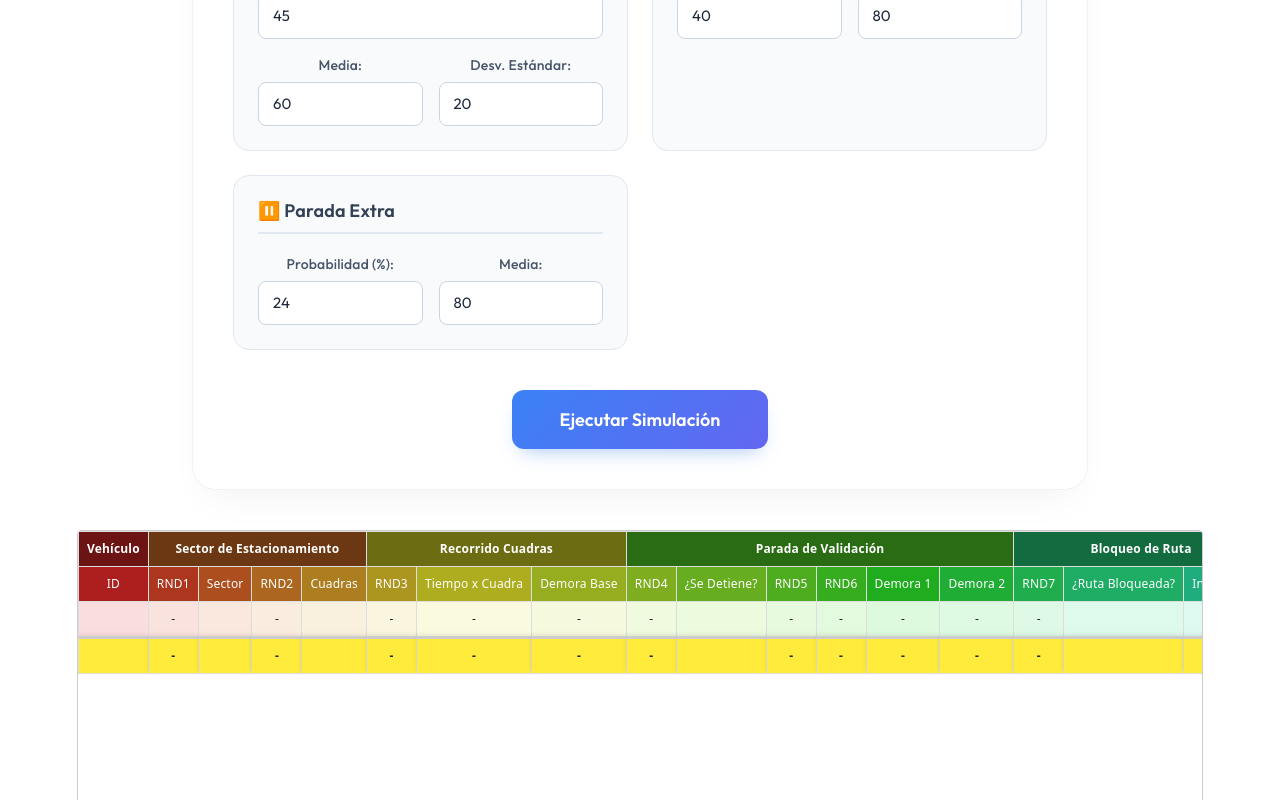
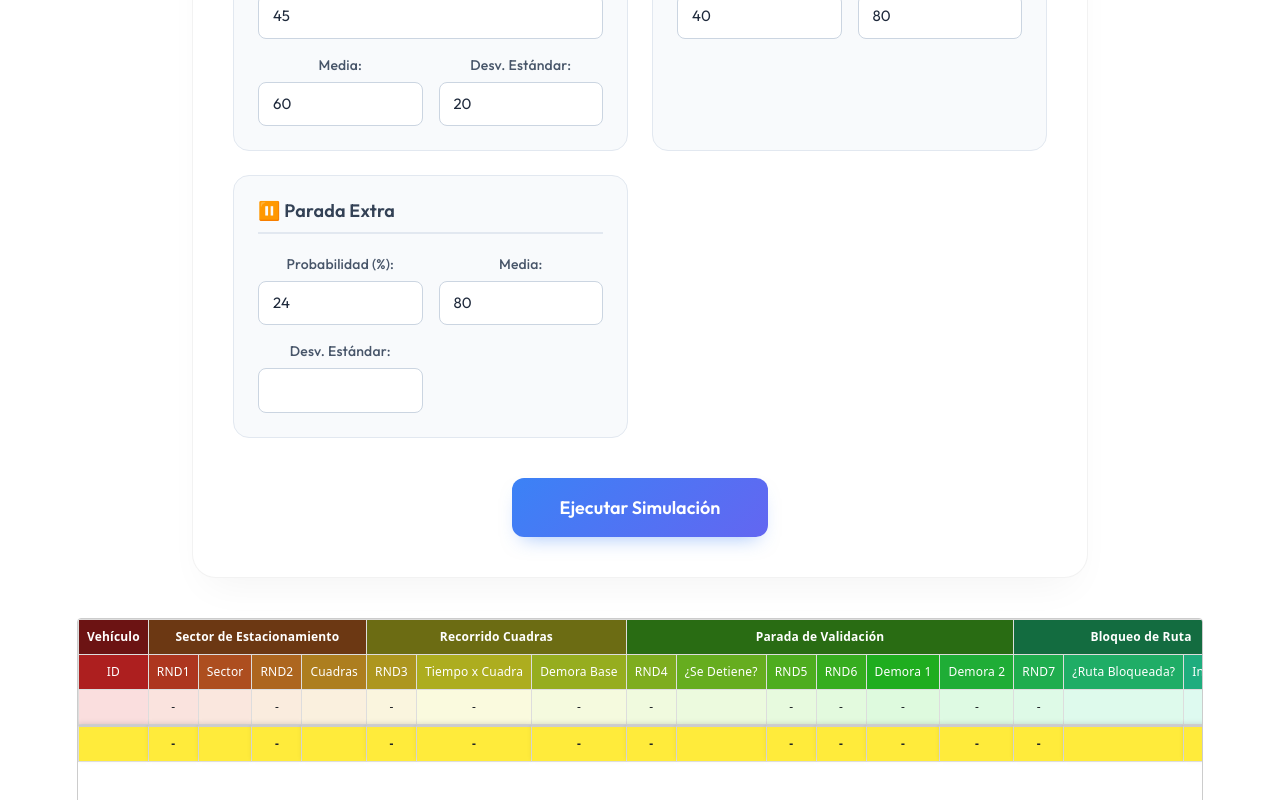
Before and after one commit to BrisaDiaz/SIM-TP3-2026, a React (Vite) app: page / in a window 1280 px wide. Shown: the part 1084-1884 px from the top of the page. Built offline with nearby package versions, Linux system fonts and the light colour scheme.

Commit message:
Se agregan las validaciones de los inputs

```diff
--- a/src/componentes/FormularioDatosModificables.jsx
+++ b/src/componentes/FormularioDatosModificables.jsx
@@ -48,7 +48,7 @@ const FormularioDatosModificables = ({ onSubmitData }) => {
   return (
     <section className={styles.formContainer}>
       <div className={styles.header}>
-        <h2>TP Simulación Parqueando</h2>
+        <h2>TP Simulación Parqueando G19</h2>
         <p>Configuración de Parámetros de la Simulación</p>
       </div>
 
@@ -61,17 +61,17 @@ const FormularioDatosModificables = ({ onSubmitData }) => {
             <div className={styles.inputGrid + ' ' + styles.threeColumns}>
               <div className={styles.inputGroup}>
                 <label>Cantidad a simular:</label>
-                <input type="number" {...register('filasSimular', { required: true })} />
+                <input type="number" {...register('filasSimular', { required: true })} min={1} />
                 {errors.filasSimular && <span className={styles.errorText}>Campo obligatorio</span>}
               </div>
               <div className={styles.inputGroup}>
                 <label>Cantidad a mostrar:</label>
-                <input type="number" {...register('filasMostrar', { required: true })} />
+                <input type="number" {...register('filasMostrar', { required: true })} min={1} />
                 {errors.filasMostrar && <span className={styles.errorText}>Campo obligatorio</span>}
               </div>
               <div className={styles.inputGroup}>
                 <label>Mostrar desde:</label>
-                <input type="number" {...register('filaDesde', { required: true })} />
+                <input type="number" {...register('filaDesde', { required: true })} min={1} />
                 {errors.filaDesde && <span className={styles.errorText}>Campo obligatorio</span>}
               </div>
             </div>
@@ -83,17 +83,17 @@ const FormularioDatosModificables = ({ onSubmitData }) => {
             <div className={styles.inputGrid}>
               <div className={styles.inputGroup + ' ' + styles.fullWidth} style={{gridColumn: '1 / -1'}}>
                 <label>Probabilidad (%):</label>
-                <input type="number" step="any" {...register('probCercano', { required: true })} />
+                <input type="number" step="any" {...register('probCercano', { required: true })} max={100} />
                 {errors.probCercano && <span className={styles.errorText}>Obligatorio</span>}
               </div>
               <div className={styles.inputGroup}>
                 <label>Mínimo (A):</label>
-                <input type="number" step="any" {...register('aCercano', { required: true })} />
+                <input type="number" step="any" {...register('aCercano', { required: true })} min={0} />
                 {errors.aCercano && <span className={styles.errorText}>Obligatorio</span>}
               </div>
               <div className={styles.inputGroup}>
                 <label>Máximo (B):</label>
-                <input type="number" step="any" {...register('bCercano', { required: true })} />
+                <input type="number" step="any" {...register('bCercano', { required: true })} min={0}/>
                 {errors.bCercano && <span className={styles.errorText}>Obligatorio</span>}
               </div>
             </div>
@@ -105,17 +105,17 @@ const FormularioDatosModificables = ({ onSubmitData }) => {
             <div className={styles.inputGrid}>
               <div className={styles.inputGroup + ' ' + styles.fullWidth} style={{gridColumn: '1 / -1'}}>
                 <label>Probabilidad (%):</label>
-                <input type="number" step="any" {...register('probIntermedio', { required: true })} />
+                <input type="number" step="any" {...register('probIntermedio', { required: true })} max={100} min={0}/>
                 {errors.probIntermedio && <span className={styles.errorText}>Obligatorio</span>}
               </div>
               <div className={styles.inputGroup}>
                 <label>Mínimo (A):</label>
-                <input type="number" step="any" {...register('aIntermedio', { required: true })} />
+                <input type="number" step="any" {...register('aIntermedio', { required: true })} min={0}/>
                 {errors.aIntermedio && <span className={styles.errorText}>Obligatorio</span>}
               </div>
               <div className={styles.inputGroup}>
                 <label>Máximo (B):</label>
-                <input type="number" step="any" {...register('bIntermedio', { required: true })} />
+                <input type="number" step="any" {...register('bIntermedio', { required: true })} min={0}/>
                 {errors.bIntermedio && <span className={styles.errorText}>Obligatorio</span>}
               </div>
             </div>
@@ -127,17 +127,17 @@ const FormularioDatosModificables = ({ onSubmitData }) => {
             <div className={styles.inputGrid}>
               <div className={styles.inputGroup + ' ' + styles.fullWidth} style={{gridColumn: '1 / -1'}}>
                 <label>Probabilidad (%):</label>
-                <input type="number" step="any" {...register('probLejano', { required: true })} />
+                <input type="number" step="any" {...register('probLejano', { required: true })} max={100} min={0}/>
                 {errors.probLejano && <span className={styles.errorText}>Obligatorio</span>}
               </div>
               <div className={styles.inputGroup}>
                 <label>Mínimo (A):</label>
-                <input type="number" step="any" {...register('aLejano', { required: true })} />
+                <input type="number" step="any" {...register('aLejano', { required: true })} min={0}/>
                 {errors.aLejano && <span className={styles.errorText}>Obligatorio</span>}
               </div>
               <div className={styles.inputGroup}>
                 <label>Máximo (B):</label>
-                <input type="number" step="any" {...register('bLejano', { required: true })} />
+                <input type="number" step="any" {...register('bLejano', { required: true })} min={0}/>
                 {errors.bLejano && <span className={styles.errorText}>Obligatorio</span>}
               </div>
             </div>
@@ -149,12 +149,12 @@ const FormularioDatosModificables = ({ onSubmitData }) => {
             <div className={styles.inputGrid}>
               <div className={styles.inputGroup}>
                 <label>Mínimo (A):</label>
-                <input type="number" step="any" {...register('aRecorrido', { required: true })} />
+                <input type="number" step="any" {...register('aRecorrido', { required: true })} min={0}/>
                 {errors.aRecorrido && <span className={styles.errorText}>Obligatorio</span>}
               </div>
               <div className={styles.inputGroup}>
                 <label>Máximo (B):</label>
-                <input type="number" step="any" {...register('bRecorrido', { required: true })} />
+                <input type="number" step="any" {...register('bRecorrido', { required: true })} min={0}/>
                 {errors.bRecorrido && <span className={styles.errorText}>Obligatorio</span>}
               </div>
             </div>
@@ -166,17 +166,17 @@ const FormularioDatosModificables = ({ onSubmitData }) => {
             <div className={styles.inputGrid}>
               <div className={styles.inputGroup + ' ' + styles.fullWidth} style={{gridColumn: '1 / -1'}}>
                 <label>Probabilidad de frenar (%):</label>
-                <input type="number" step="any" {...register('probValidacion', { required: true })} />
+                <input type="number" step="any" {...register('probValidacion', { required: true })} max={100} min={0}/>
                 {errors.probValidacion && <span className={styles.errorText}>Obligatorio</span>}
               </div>
               <div className={styles.inputGroup}>
                 <label>Media:</label>
-                <input type="number" step="any" {...register('mediaValidacion', { required: true })} />
+                <input type="number" step="any" {...register('mediaValidacion', { required: true })} min={0} />
                 {errors.mediaValidacion && <span className={styles.errorText}>Obligatorio</span>}
               </div>
               <div className={styles.inputGroup}>
                 <label>Desv. Estándar:</label>
-                <input type="number" step="any" {...register('desvValidacion', { required: true })} />
+                <input type="number" step="any" {...register('desvValidacion', { required: true })} min={0} />
                 {errors.desvValidacion && <span className={styles.errorText}>Obligatorio</span>}
               </div>
             </div>
@@ -188,12 +188,12 @@ const FormularioDatosModificables = ({ onSubmitData }) => {
             <div className={styles.inputGrid}>
               <div className={styles.inputGroup}>
                 <label>Probabilidad (%):</label>
-                <input type="number" step="any" {...register('probBloqueo', { required: true })} />
+                <input type="number" step="any" {...register('probBloqueo', { required: true })} max={100} min={0} />
                 {errors.probBloqueo && <span className={styles.errorText}>Obligatorio</span>}
               </div>
               <div className={styles.inputGroup}>
                 <label>Aumento Demora (%):</label>
-                <input type="number" step="any" {...register('porcAumentoDemora', { required: true })} />
+                <input type="number" step="any" {...register('porcAumentoDemora', { required: true })} min={0} />
                 {errors.porcAumentoDemora && <span className={styles.errorText}>Obligatorio</span>}
               </div>
             </div>
@@ -205,13 +205,18 @@ const FormularioDatosModificables = ({ onSubmitData }) => {
             <div className={styles.inputGrid}>
               <div className={styles.inputGroup}>
                 <label>Probabilidad (%):</label>
-                <input type="number" step="any" {...register('probParadaExtra', { required: true })} />
+                <input type="number" step="any" {...register('probParadaExtra', { required: true })} max={100} min={0} />
                 {errors.probParadaExtra && <span className={styles.errorText}>Obligatorio</span>}
               </div>
               <div className={styles.inputGroup}>
                 <label>Media:</label>
-                <input type="number" step="any" {...register('mediaParadaExtra', { required: true })} />
+                <input type="number" step="any" {...register('mediaParadaExtra', { required: true })} min={0} />
                 {errors.mediaParadaExtra && <span className={styles.errorText}>Obligatorio</span>}
+              </div>
+              <div className={styles.inputGroup}>
+                <label>Desv. Estándar:</label>
+                <input type="number" step="any" {...register('desvParadaExtra', { required: true })} min={0} />
+                {errors.desvParadaExtra && <span className={styles.errorText}>Obligatorio</span>}
               </div>
             </div>
           </div>
```
